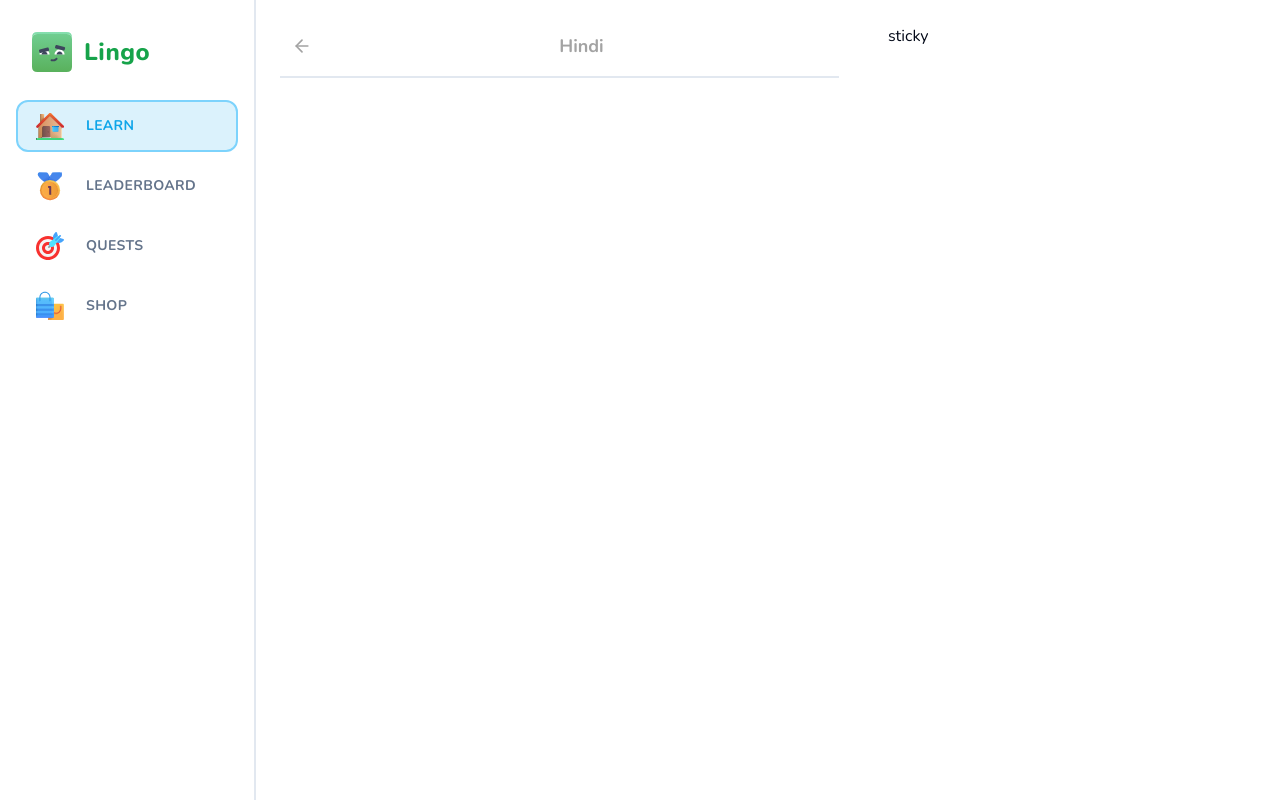
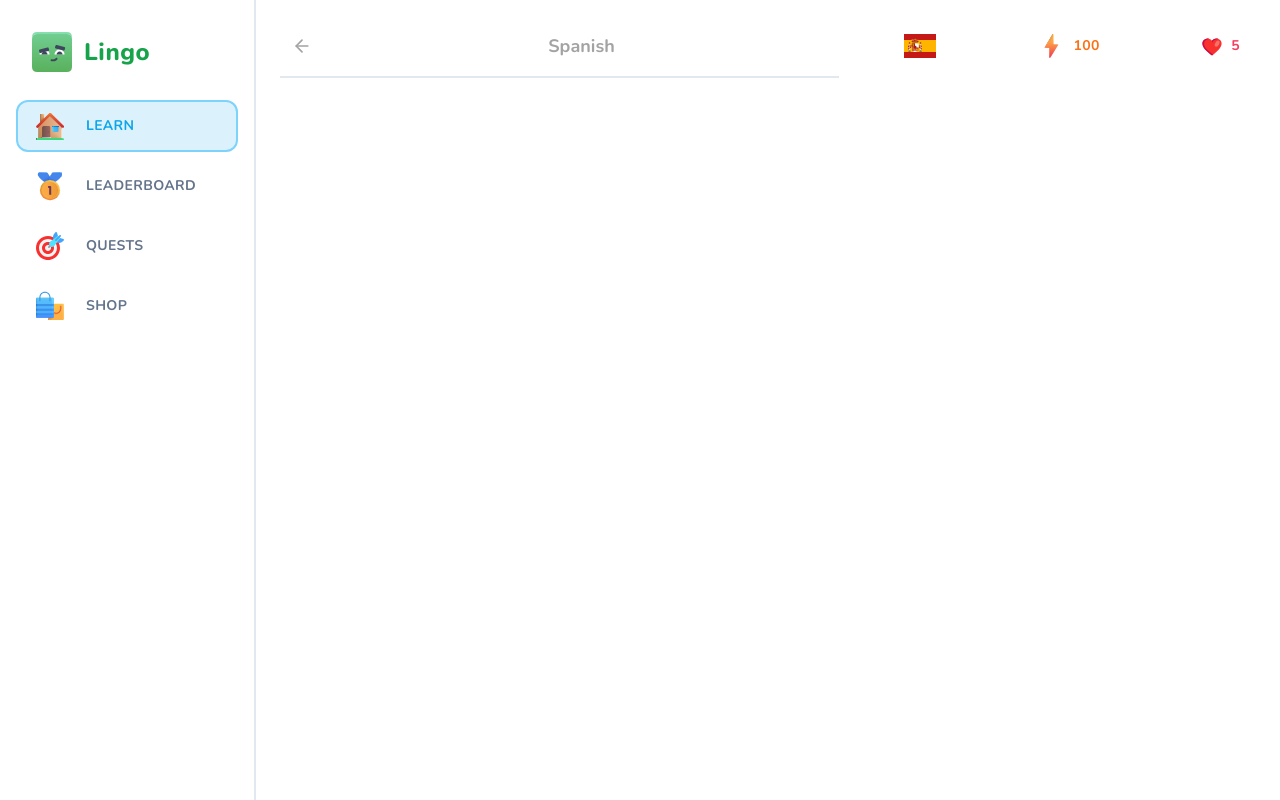
Before and after one commit to RajanJha2003/Lingo, a Next.js app: page /learn in a window 1280 px wide. Built offline with nearby package versions, Linux system fonts and the light colour scheme.

Commit message:
User Progress

```diff
--- a/app/(main)/learn/page.tsx
+++ b/app/(main)/learn/page.tsx
@@ -3,17 +3,18 @@
 import { StickyWrapper } from '@/components/sticky-wrapper'
 import React from 'react'
 import Header from './header'
+import UserProgress from '@/components/user-progress'
 
 const page = () => {
   return (
     <div className='flex flex-row-reverse gap-[49px] px-6'>
       <StickyWrapper>
-        sticky
+     <UserProgress activeCourse={{title:"Spanish",imageSrc:"/es.svg"}} hearts={5} points={100} hasActiveSubscription={false} />
 
       </StickyWrapper>
 
       <FeedWrapper>
-       <Header title="Hindi" />
+       <Header title="Spanish" />
 
       </FeedWrapper>
 
--- /dev/null
+++ b/components/user-progress.tsx
@@ -0,0 +1,47 @@
+import Link from 'next/link';
+import React from 'react'
+import { Button } from './ui/button';
+import Image from 'next/image';
+import { InfinityIcon } from 'lucide-react';
+
+type UserProgressProps={
+    activeCourse:{imageSrc:string;title:string};
+    hearts:number;
+    points:number;
+    hasActiveSubscription:boolean;
+}
+
+const UserProgress = ({activeCourse,hearts,points,hasActiveSubscription}:UserProgressProps) => {
+  return (
+    <div className='flex w-full items-center justify-between gap-x-2'>
+        <Link href={"/courses"}>
+        <Button variant={"ghost"}>
+            <Image src={activeCourse.imageSrc} alt={activeCourse.title} width={32} height={32} />
+        </Button>
+        </Link>
+
+        <Link href={"/shop"}>
+        <Button variant={"ghost"} className='text-orange-500'>
+             <Image src={"/points.svg"} height={28} width={28} alt='Points' className='mr-2'/>
+             {points}
+
+        </Button>
+        </Link>
+        <Link href={"/shop"}>
+        <Button variant={"ghost"} className='text-rose-500'>
+            <Image src={"/heart.svg"} height={22} width={22} alt='Hearts' className='mr-2' />
+            {
+                hasActiveSubscription ?(
+                    <InfinityIcon className='stroke-3 h-4 w-4'/>
+                ):(
+                    hearts
+                )
+            }
+
+        </Button>
+        </Link>
+    </div>
+  )
+}
+
+export default UserProgress
```
